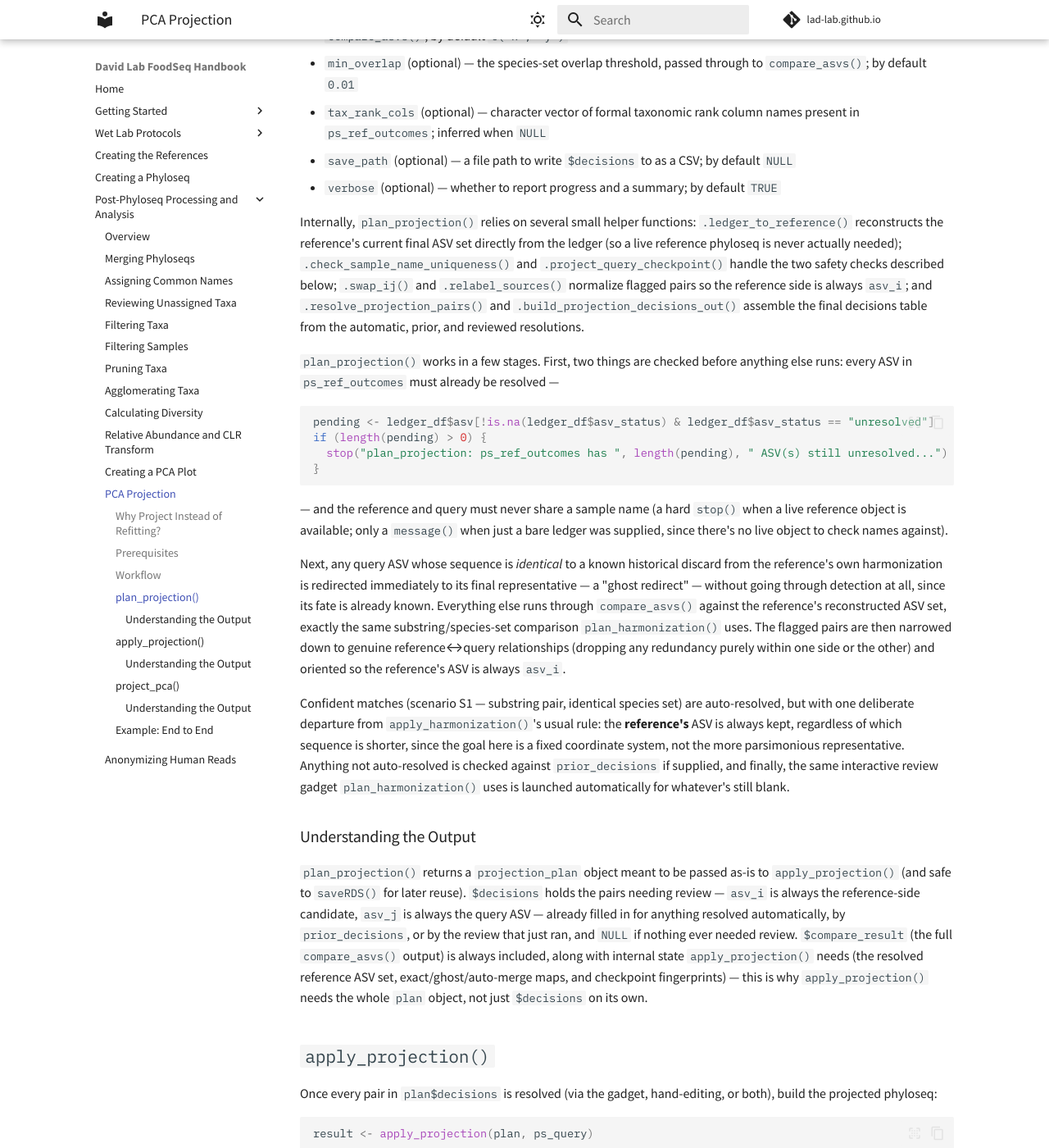
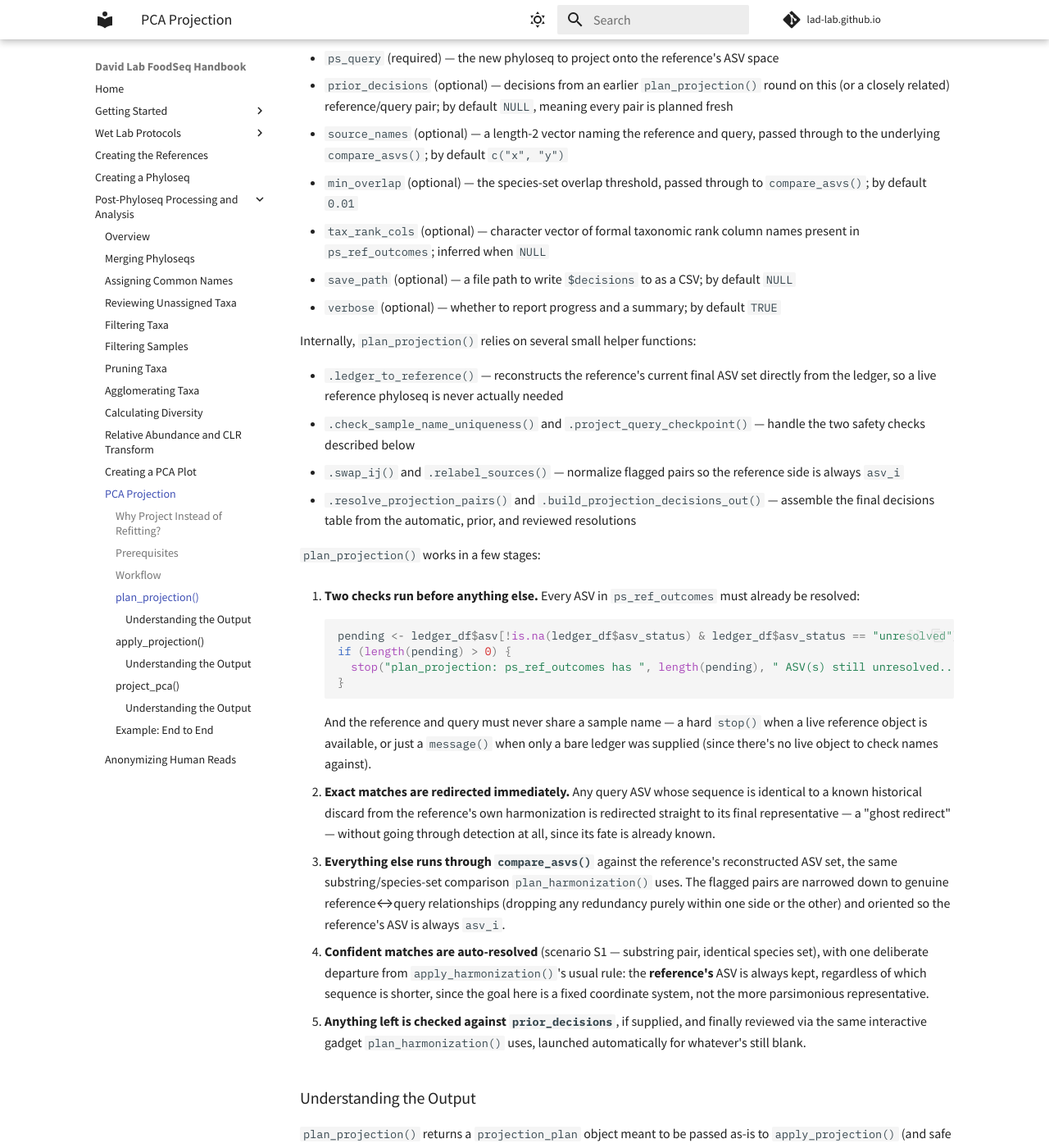
Before and after one commit to LAD-LAB/lad-lab.github.io, an MkDocs documentation site: the page built from docs/projection.md, in a window 1280 px wide and 1400 px high, scrolled down 1791 px. Shown: the whole window at 82% size. Built offline with MkDocs 1.6.1 and Material for MkDocs 9.7.7, drawn with Linux system fonts in a browser that asks for light colours; comment, search, counter and statistics services are not loaded; some of the changed text lies outside the part shown.

Commit message:
Enhance documentation for PCA projection functions
Clarify projection process and function usage in PCA context. Add details on `plan_projection()`, `apply_projection()`, and `project_pca()` functions.

````diff
--- a/docs/projection.md
+++ b/docs/projection.md
@@ -23,15 +29,18 @@
     correspondences)        projected phyloseq)        the fixed PCA)
 ```
 
-<div class="download-buttons" markdown>
-[Download plan_projection.R](files/plan_projection.R){ .md-button }
-[Download apply_projection.R](files/apply_projection.R){ .md-button }
-[Download project_pca.R](files/project_pca.R){ .md-button }
-</div>
+`plan_projection()`, `apply_projection()`, and `project_pca()` are all part of the `foodseq.tools` package. Install it if you haven't already, then load it:
+
+``` r
+# install.packages("devtools")
+devtools::install_github("LAD-LAB/foodseq.tools")
+
+library(foodseq.tools)
+```
 
 ## `plan_projection()`
 
-After reading the function into your analysis file, run:
+Run:
 
 ``` r
 plan <- plan_projection(ref_harmonized, ps_query)
@@ -48,26 +57,41 @@
 * `save_path` (optional) — a file path to write `$decisions` to as a CSV; by default `NULL`
 * `verbose` (optional) — whether to report progress and a summary; by default `TRUE`
 
-Internally, `plan_projection()` relies on several small helper functions: `.ledger_to_reference()` reconstructs the reference's current final ASV set directly from the ledger (so a live reference phyloseq is never actually needed); `.check_sample_name_uniqueness()` and `.project_query_checkpoint()` handle the two safety checks described below; `.swap_ij()` and `.relabel_sources()` normalize flagged pairs so the reference side is always `asv_i`; and `.resolve_projection_pairs()` and `.build_projection_decisions_out()` assemble the final decisions table from the automatic, prior, and reviewed resolutions.
+Internally, `plan_projection()` relies on several small helper functions:
 
-`plan_projection()` works in a few stages. First, two things are checked before anything else runs: every ASV in `ps_ref_outcomes` must already be resolved —
+* `.ledger_to_reference()` — reconstructs the reference's current final ASV set directly from the ledger, so a live reference phyloseq is never actually needed
+* `.check_sample_name_uniqueness()` and `.project_query_checkpoint()` — handle the two safety checks described below
+* `.swap_ij()` and `.relabel_sources()` — normalize flagged pairs so the reference side is always `asv_i`
+* `.resolve_projection_pairs()` and `.build_projection_decisions_out()` — assemble the final decisions table from the automatic, prior, and reviewed resolutions
 
-``` r
-pending <- ledger_df$asv[!is.na(ledger_df$asv_status) & ledger_df$asv_status == "unresolved"]
-if (length(pending) > 0) {
-  stop("plan_projection: ps_ref_outcomes has ", length(pending), " ASV(s) still unresolved...")
-}
-```
+`plan_projection()` works in a few stages:
 
-— and the reference and query must never share a sample name (a hard `stop()` when a live reference object is available; only a `message()` when just a bare ledger was supplied, since there's no live object to check names against).
+1. **Two checks run before anything else.** Every ASV in `ps_ref_outcomes` must already be resolved:
 
-Next, any query ASV whose sequence is *identical* to a known historical discard from the reference's own harmonization is redirected immediately to its final representative — a "ghost redirect" — without going through detection at all, since its fate is already known. Everything else runs through `compare_asvs()` against the reference's reconstructed ASV set, exactly the same substring/species-set comparison `plan_harmonization()` uses. The flagged pairs are then narrowed down to genuine reference↔query relationships (dropping any redundancy purely within one side or the other) and oriented so the reference's ASV is always `asv_i`.
+    ``` r
+    pending <- ledger_df$asv[!is.na(ledger_df$asv_status) & ledger_df$asv_status == "unresolved"]
+    if (length(pending) > 0) {
+      stop("plan_projection: ps_ref_outcomes has ", length(pending), " ASV(s) still unresolved...")
+    }
+    ```
 
-Confident matches (scenario S1 — substring pair, identical species set) are auto-resolved, but with one deliberate departure from `apply_harmonization()`'s usual rule: the **reference's** ASV is always kept, regardless of which sequence is shorter, since the goal here is a fixed coordinate system, not the more parsimonious representative. Anything not auto-resolved is checked against `prior_decisions` if supplied, and finally, the same interactive review gadget `plan_harmonization()` uses is launched automatically for whatever's still blank.
+    And the reference and query must never share a sample name — a hard `stop()` when a live reference object is available, or just a `message()` when only a bare ledger was supplied (since there's no live object to check names against).
+
+2. **Exact matches are redirected immediately.** Any query ASV whose sequence is identical to a known historical discard from the reference's own harmonization is redirected straight to its final representative — a "ghost redirect" — without going through detection at all, since its fate is already known.
+
+3. **Everything else runs through `compare_asvs()`** against the reference's reconstructed ASV set, the same substring/species-set comparison `plan_harmonization()` uses. The flagged pairs are narrowed down to genuine reference↔query relationships (dropping any redundancy purely within one side or the other) and oriented so the reference's ASV is always `asv_i`.
+
+4. **Confident matches are auto-resolved** (scenario S1 — substring pair, identical species set), with one deliberate departure from `apply_harmonization()`'s usual rule: the **reference's** ASV is always kept, regardless of which sequence is shorter, since the goal here is a fixed coordinate system, not the more parsimonious representative.
+
+5. **Anything left is checked against `prior_decisions`**, if supplied, and finally reviewed via the same interactive gadget `plan_harmonization()` uses, launched automatically for whatever's still blank.
 
 ### Understanding the Output
 
-`plan_projection()` returns a `projection_plan` object meant to be passed as-is to `apply_projection()` (and safe to `saveRDS()` for later reuse). `$decisions` holds the pairs needing review — `asv_i` is always the reference-side candidate, `asv_j` is always the query ASV — already filled in for anything resolved automatically, by `prior_decisions`, or by the review that just ran, and `NULL` if nothing ever needed review. `$compare_result` (the full `compare_asvs()` output) is always included, along with internal state `apply_projection()` needs (the resolved reference ASV set, exact/ghost/auto-merge maps, and checkpoint fingerprints) — this is why `apply_projection()` needs the whole `plan` object, not just `$decisions` on its own.
+`plan_projection()` returns a `projection_plan` object meant to be passed as-is to `apply_projection()` (and safe to `saveRDS()` for later reuse):
+
+* **`$decisions`** — the pairs needing review: `asv_i` is always the reference-side candidate, `asv_j` is always the query ASV. Already filled in for anything resolved automatically, by `prior_decisions`, or by the review that just ran; `NULL` if nothing ever needed review.
+* **`$compare_result`** — the full `compare_asvs()` output; always included.
+* Internal state `apply_projection()` needs — the resolved reference ASV set, exact/ghost/auto-merge maps, and checkpoint fingerprints. This is why `apply_projection()` needs the whole `plan` object, not just `$decisions` on its own.
 
 ## `apply_projection()`
 
@@ -85,31 +109,43 @@
 
 Internally, `apply_projection()` relies on one helper function: `.apply_projection_checkpoint()`, which checks `ps_query`'s current taxa and samples against the fingerprint `plan_projection()` embedded on `plan` — always a `warning()`, never a block.
 
-It's all-or-nothing: if anything in `plan$decisions` is still blank or ambiguous, `apply_projection()` stops there and returns without building anything —
+`apply_projection()` is all-or-nothing:
 
-``` r
-if (!all_resolved) {
-  return(structure(
-    utils::modifyList(plan, list(status = "needs_review", decisions = decisions_out)),
-    class = "projection_result"
-  ))
-}
-```
+* **If anything in `plan$decisions` is still blank or ambiguous**, it stops there and returns without building anything:
 
-— so you can hand-edit `$decisions` and call it again. Once everything is resolved, it builds the full `query ASV -> reference ASV` map (exact matches, ghost redirects, auto-merges, and reviewed merges together) and builds the projected OTU matrix: query samples × reference ASVs, summing reads from every query ASV that mapped into each reference ASV:
+    ``` r
+    if (!all_resolved) {
+      return(structure(
+        utils::modifyList(plan, list(status = "needs_review", decisions = decisions_out)),
+        class = "projection_result"
+      ))
+    }
+    ```
 
-``` r
-for (q_asv in matched_q) {
-  ref_asv <- map[[q_asv]]
-  out_mat[, ref_asv] <- out_mat[, ref_asv] + otu_q[, q_asv]
-}
-```
+    Hand-edit `$decisions` and call it again.
 
-Any query sample left with zero total reads after projection — none of its ASVs correspond to anything in the reference at all — is dropped from the result outright, with a `warning()` naming which. This is the one sample-level decision this function makes automatically rather than leaving to you: such a sample has no valid composition to keep, and left in would silently produce `NaN`/`Inf` under a CLR transform and distort a downstream PCA for every other sample too. Finally, it builds `$match_report`, recording each original query ASV's fate.
+* **Once everything is resolved**, it builds the full `query ASV -> reference ASV` map (exact matches, ghost redirects, auto-merges, and reviewed merges together), then builds the projected OTU matrix — query samples × reference ASVs, summing reads from every query ASV that mapped into each reference ASV:
+
+    ``` r
+    for (q_asv in matched_q) {
+      ref_asv <- map[[q_asv]]
+      out_mat[, ref_asv] <- out_mat[, ref_asv] + otu_q[, q_asv]
+    }
+    ```
+
+* **Any query sample left with zero total reads after projection** — none of its ASVs correspond to anything in the reference at all — is dropped from the result outright, with a `warning()` naming which. This is the one sample-level decision this function makes automatically rather than leaving to you: such a sample has no valid composition to keep, and left in would silently produce `NaN`/`Inf` under a CLR transform and distort a downstream PCA for every other sample too.
+
+* **Finally, it builds `$match_report`**, recording each original query ASV's fate.
 
 ### Understanding the Output
 
-`apply_projection()` returns a `projection_result` object. If anything still needs review, `$status` is `"needs_review"` and `$decisions` holds it (same shape as `plan_projection()`'s own — feed it straight back into `apply_projection()` after editing). Once everything is resolved, `$status` is `"complete"` and the result also includes `$ps_projected` (the query's data expressed in the reference's exact ASV/tax-table space, zero-filled for reference ASVs absent from the query, with any all-zero sample dropped as described above) and `$match_report` (one row per original query ASV: `asv`, `fate` — `exact_match`, `ghost_redirected`, `auto_merged`, `reviewed_merged`, `reviewed_distinct`, or `no_correspondence_found` — `matched_ps_ref_asv`, and `reads_total`). `$compare_result` is always included.
+`apply_projection()` returns a `projection_result` object:
+
+* **If anything still needs review** — `$status` is `"needs_review"` and `$decisions` holds it, in the same shape as `plan_projection()`'s own. Feed it straight back into `apply_projection()` after editing.
+* **Once everything is resolved** — `$status` is `"complete"`, and the result also includes:
+    * **`$ps_projected`** — the query's data expressed in the reference's exact ASV/tax-table space, zero-filled for reference ASVs absent from the query, with any all-zero sample dropped as described above
+    * **`$match_report`** — one row per original query ASV: `asv`, `fate` (`exact_match`, `ghost_redirected`, `auto_merged`, `reviewed_merged`, `reviewed_distinct`, or `no_correspondence_found`), `matched_ps_ref_asv`, and `reads_total`
+* **`$compare_result`** — always included.
 
 ## `project_pca()`
 
@@ -137,29 +173,38 @@
 
 `project_pca()` doesn't define any helper functions of its own beyond reusing [`.pca_biplot_layer()`](pca.md#pca_plot-function) — the same drawing routine `pca_plot()` uses for its loading arrows and labels.
 
-It works as follows. First, it fits the reference PCA if `pca_ref` wasn't supplied (identical to calling `pca_plot(ps_ref)`), then checks a hard precondition: `ps_query`'s ASVs must be *exactly* the reference PCA's fitted feature set — stricter than `stats::predict.prcomp()`'s own check, which only requires the fitted ASVs to be present and silently ignores anything extra:
+It works as follows:
 
-``` r
-missing_taxa <- setdiff(ref_taxa, query_taxa)
-extra_taxa   <- setdiff(query_taxa, ref_taxa)
-if (length(missing_taxa) > 0 || length(extra_taxa) > 0) {
-  stop("project_pca: ps_query's ASVs do not exactly match the reference PCA's fitted feature space...")
-}
-```
+* **Fits the reference PCA** if `pca_ref` wasn't supplied (identical to calling `pca_plot(ps_ref)`).
+* **Checks a hard precondition**: `ps_query`'s ASVs must be *exactly* the reference PCA's fitted feature set — stricter than `stats::predict.prcomp()`'s own check, which only requires the fitted ASVs to be present and silently ignores anything extra:
 
-There's no override — a mismatch means `ps_query` was never actually run through `apply_projection()` against this reference, or was filtered differently, either of which would otherwise produce a technically-computable but meaningless projection.
+    ``` r
+    missing_taxa <- setdiff(ref_taxa, query_taxa)
+    extra_taxa   <- setdiff(query_taxa, ref_taxa)
+    if (length(missing_taxa) > 0 || length(extra_taxa) > 0) {
+      stop("project_pca: ps_query's ASVs do not exactly match the reference PCA's fitted feature space...")
+    }
+    ```
 
-With that confirmed, it does the actual projection: centers `ps_query` by the reference's own column means and multiplies by the reference's own rotation matrix, via `stats::predict()` — the standard technique for placing new samples into an existing PCA's fixed space:
+    There's no override — a mismatch means `ps_query` was never actually run through `apply_projection()` against this reference, or was filtered differently, either of which would otherwise produce a technically-computable but meaningless projection.
 
-``` r
-query_scores <- stats::predict(pca_obj, newdata = otu_mat)
-```
+* **Does the actual projection**: centers `ps_query` by the reference's own column means and multiplies by the reference's own rotation matrix, via `stats::predict()` — the standard technique for placing new samples into an existing PCA's fixed space:
 
-It then assembles `pca.df` — the query's own scores and sample data, or (when `together = TRUE`) both objects' scores and sample data combined, with any shared-but-incompatibly-typed column kept separate instead of merged (suffixed `.ref`/`.query`, with a `message()` naming which) — builds the base scatter plot, and finally calls `.pca_biplot_layer()` with the **reference's own** rotation, eigenvalues, and taxon labels, so the loading arrows are always the reference's, unchanged.
+    ``` r
+    query_scores <- stats::predict(pca_obj, newdata = otu_mat)
+    ```
+
+* **Assembles `pca.df`** — the query's own scores and sample data, or (when `together = TRUE`) both objects' scores and sample data combined, with any shared-but-incompatibly-typed column kept separate instead of merged (suffixed `.ref`/`.query`, with a `message()` naming which) — then builds the base scatter plot and calls `.pca_biplot_layer()` with the **reference's own** rotation, eigenvalues, and taxon labels, so the loading arrows are always the reference's, unchanged.
 
 ### Understanding the Output
 
-`project_pca()` returns a named list: `pca.df` (PC scores plus `name`, `dataset`, and sample metadata), `pca.biplot` (the finished biplot), and `loadings` (the reference's own loading matrix, passed through unchanged). It does **not** return `pca.output`/`scree.table`/`scree.plot` — nothing new is fit here, so those would just duplicate `pca_ref`'s own; use `pca_ref` directly for those.
+`project_pca()` returns a named list:
+
+* **`pca.df`** — PC scores plus `name`, `dataset`, and sample metadata
+* **`pca.biplot`** — the finished biplot
+* **`loadings`** — the reference's own loading matrix, passed through unchanged
+
+It does **not** return `pca.output`/`scree.table`/`scree.plot` — nothing new is fit here, so those would just duplicate `pca_ref`'s own; use `pca_ref` directly for those.
 
 ## Example: End to End
 
````
Also changed, not shown: other parts of docs/projection.md (+7 -1 lines).
